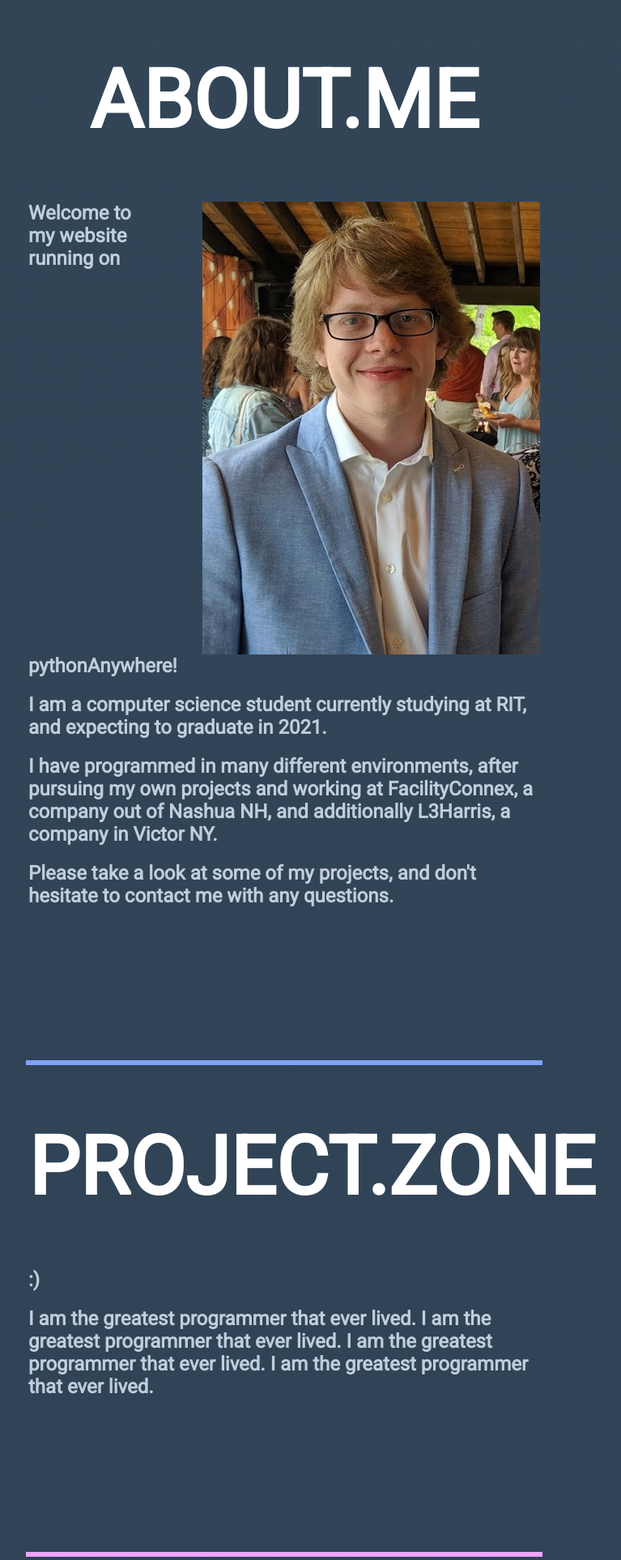
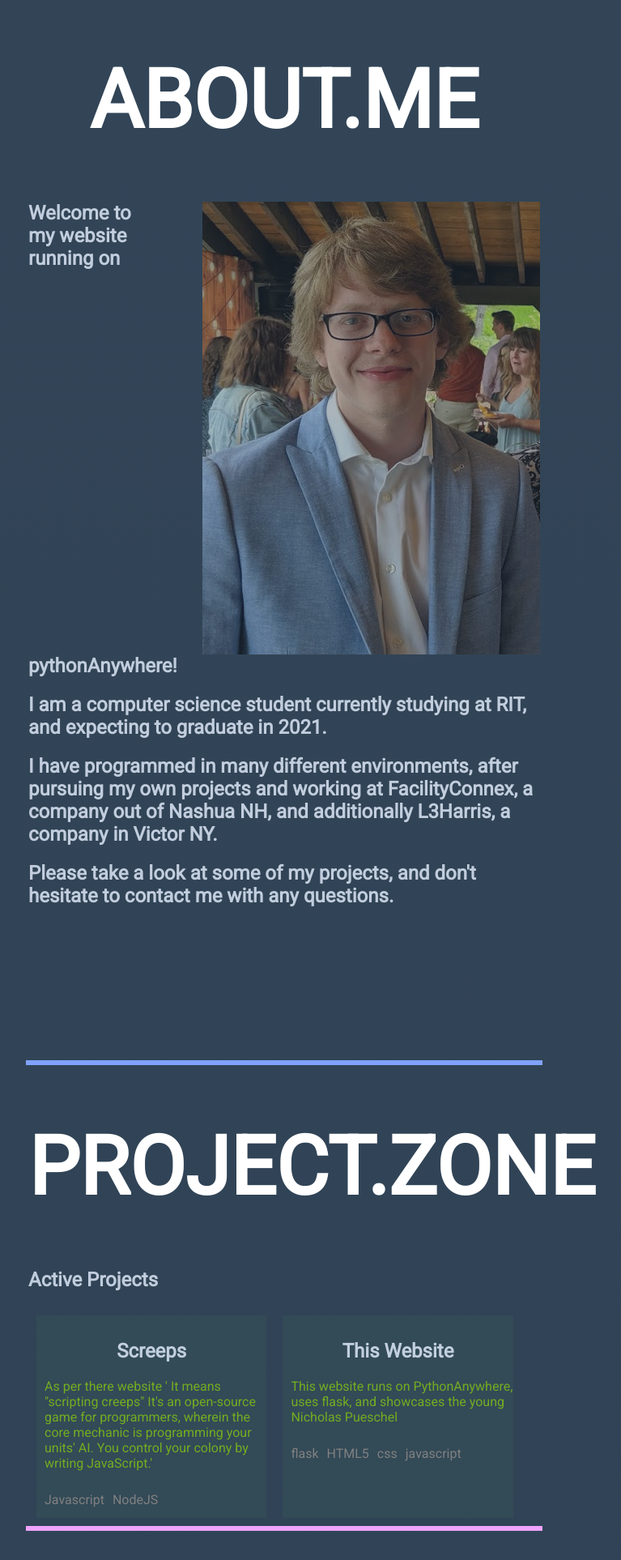
Before and after one commit to blockheads/NicholasPueschelWebApp, a Flask app: page / in a window 1280 px wide. Shown: the part 846-2772 px from the top of the page at 81% size, without its empty margins (289-1056 px from the left). Run offline with Flask 2, Linux system fonts and the light colour scheme.

Commit message:
added resume link, and updating project formatting.

```diff
--- a/main.py
+++ b/main.py
@@ -4,8 +4,13 @@ import os
 app = Flask(__name__)
 
 @app.route('/')
-def hello_world():
+@app.route('/index.html')
+def home():
     return render_template('home.html')
+
+@app.route('/resume') #the url you'll send the user to when he wants the pdf
+def pdfviewer():
+    return redirect("/resume.pdf") #the pdf itself
 
 # https://stackoverflow.com/questions/21714653/flask-css-not-updating
 # for browser caching
--- a/static/css/home.css
+++ b/static/css/home.css
@@ -65,8 +65,23 @@ div.descriptorText{
 }
 
 img.me{
-float:right;
-padding-left:50px;
+  float:right;
+  padding-left:50px;
+  opacity:.6;
+}
+
+div.projectContainer{
+  width: 45%;
+  height: 250px;
+  background: #334A57;
+  float:left;
+  margin: 10px;
+}
+
+p{
+  padding-left:10px;
+  padding-bottom:10px;
+  color: #73AD21;
 }
 
 #anchor {
@@ -135,6 +150,13 @@ h2.description2{
   opacity: .8;
 }
 
+h2.projectDescription{
+  color: #e6f1ff;
+  text-align: center;
+  opacity: .8;
+  padding-top:10px;
+}
+
 h2{
   color: #58bb7c;
   text-align: right;
@@ -146,6 +168,20 @@ ul {
   margin: 0;
   padding: 0;
   overflow: hidden;
+
+}
+
+ul.languages{
+  list-style-type: none;
+  margin: 0;
+  padding: 0;
+  overflow: hidden;
+  color:grey;
+}
+
+li.language{
+  float:left;
+  padding-left:10px;
 
 }
 
--- a/templates/home.html
+++ b/templates/home.html
@@ -13,7 +13,7 @@
     <div class="nav" id="navbar">
         <ul>
 
-            <li><a href="resume.pdf">Resume</a></li>
+            <li><a href="/resume">Resume</a></li>
             <li><a href="#contact">Contact</a></li>
             <li><a href="#projects">Projects</a></li>
             <li><a href="#about">About</a></li>
@@ -86,14 +86,46 @@
                 PROJECT.ZONE
             </h1>
             <h2 class="description2">
-                :)
+                Active Projects
             </h2>
-            <h2 class="description2">
-                I am the greatest programmer that ever lived.
-                I am the greatest programmer that ever lived.
-                I am the greatest programmer that ever lived.
-                I am the greatest programmer that ever lived.
-            </h2>
+
+
+            <div class="projectContainer">
+                <h2 class="projectDescription">
+                    Screeps
+                </h2>
+                <p>
+                    As per there website '
+                    It means "scripting creeps"
+                        It's an open-source game for programmers, wherein the core mechanic is programming
+                        your units' AI. You control your colony by writing JavaScript.'
+                </p>
+
+                <ul class="languages">
+
+                    <li class="language">Javascript</li>
+                    <li class="language">NodeJS</li>
+
+                </ul>
+            </div>
+
+            <div class="projectContainer">
+                <h2 class="projectDescription">
+                    This Website
+                </h2>
+                <p>
+                    This website runs on PythonAnywhere, uses flask, and showcases the young Nicholas Pueschel
+                </p>
+
+                <ul class="languages">
+
+                    <li class="language">flask</li>
+                    <li class="language">HTML5</li>
+                    <li class="language">css</li>
+                    <li class="language">javascript</li>
+
+                </ul>
+            </div>
 
         </div>
     </div>
```
Also changed, not shown: 1 other file.
